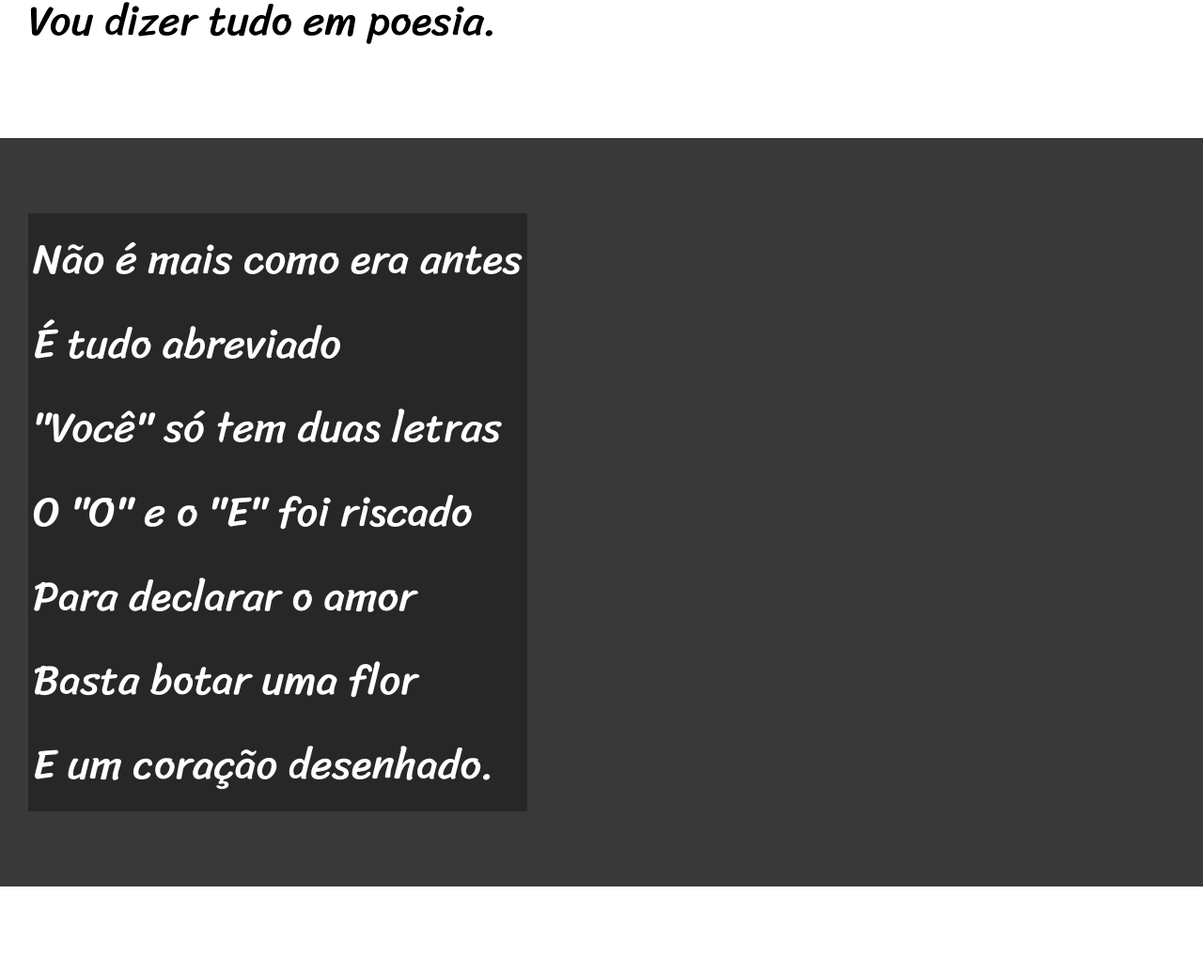
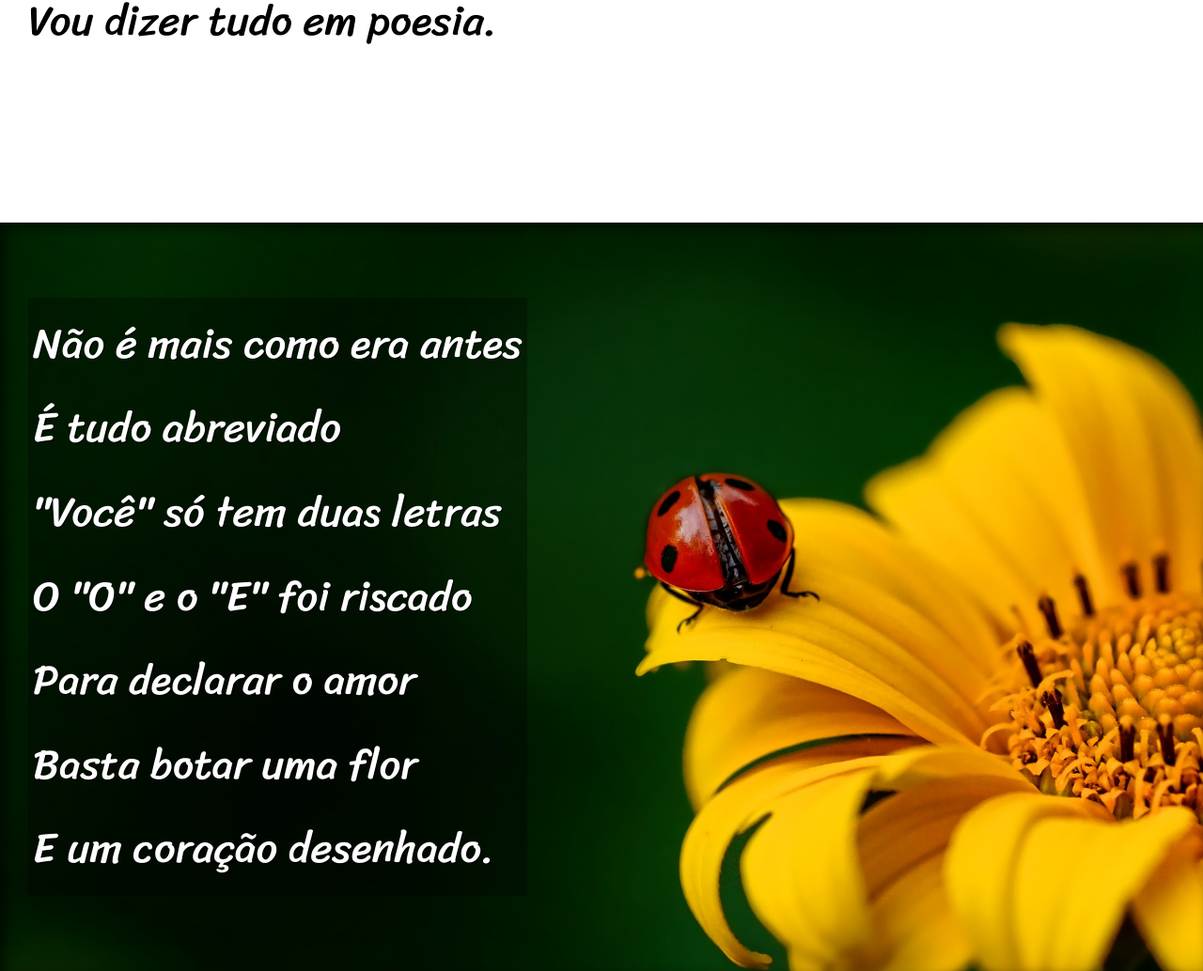
Before and after one commit to bruninho182/html-css, a plain HTML site: page desafios/012/index.html in a window 1280 px wide. Shown: the part 900-1934 px from the top of the page at 94% size. Drawn offline with Linux system fonts and the light colour scheme.

Commit message:
Finalizado

```diff
--- a/desafios/012/estilo/style.css
+++ b/desafios/012/estilo/style.css
@@ -58,6 +58,10 @@ section {
     font-size: 3.5vw;
 }
 
+section > p {
+    padding-bottom: 2em;
+}
+
 section.normal {
     background-color: white;
     color: black;
@@ -66,12 +70,26 @@ section.normal {
 section.imagen {
     background-color: rgb(58, 57, 57);
     color: white;
+    box-shadow: inset 6px 6px 13px 0px rgba(0, 0, 0, 0.575);
+    background-size: cover;
+    background-attachment: fixed;
 }
 
 section.imagen > p {
     display: inline-block;
     padding: 5px;
     background-color: rgba(0, 0, 0, 0.308);
+    text-shadow: 1px 1px 0px black;
+}
+
+section#img01 {
+    background-image: url('../imagen/background001.jpg');
+    background-position: center;
+}
+
+section#img02 {
+    background-image: url('../imagen/background002.jpg');
+    background-position: center right;
 }
 
 footer {
--- a/desafios/012/index.html
+++ b/desafios/012/index.html
@@ -28,7 +28,7 @@
             </p>
         </section>
 
-        <section class="imagen">
+        <section class="imagen" id="img01">
             <p>
                 Não é mais como era antes <br>
                 É tudo abreviado <br>
@@ -62,7 +62,7 @@
             </p>
         </section>
 
-        <section class="imagen">
+        <section class="imagen" id="img02">
             <p>
                 Tenho saudade das cartas <br>
                 Escritas com a própria mão <br>
```
